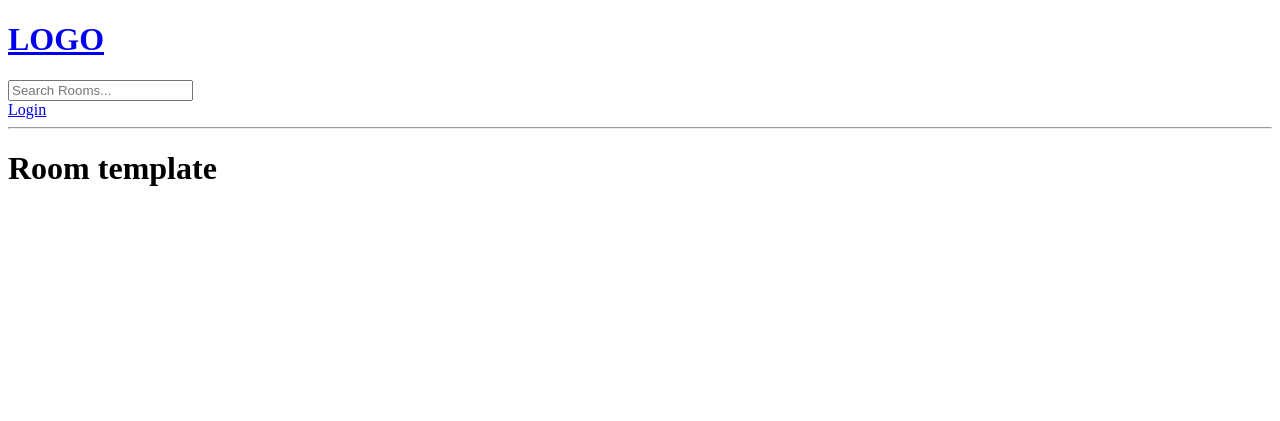
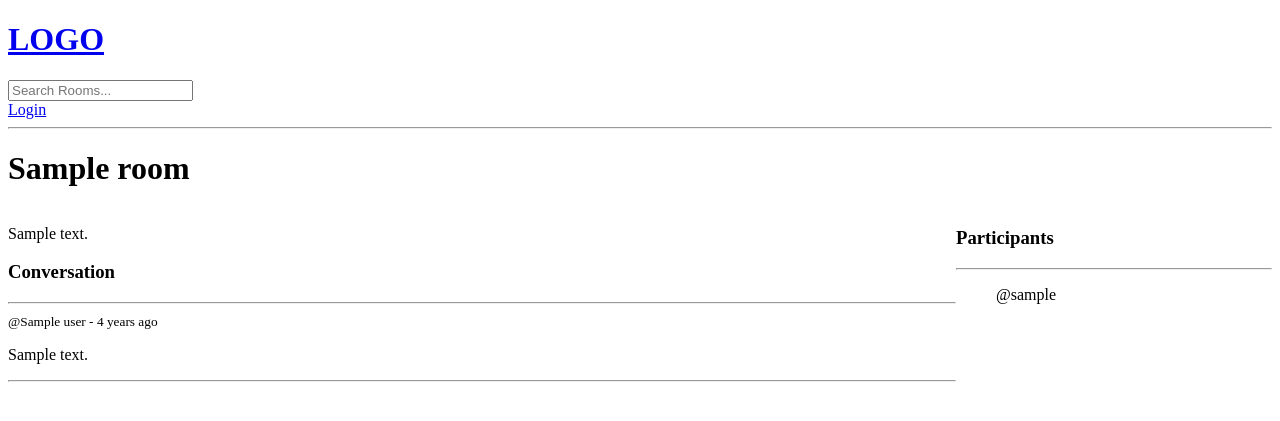
Before and after one commit to lalainafr/Django-laxDiscord, a Django app: template templates/room.html in a window 1280 px wide. Shown: the top 421 px of the page. Run offline with Django 5.2, Linux system fonts and the light colour scheme; the template is opened without the code that fills it: most values are stand-ins (such as "Sample title", 1, 10 or a date in 2020).

Commit message:
participants list

```diff
--- a/templates/room.html
+++ b/templates/room.html
@@ -3,6 +3,58 @@
 
 {% block content%}
 
-<h1>Room template</h1>
+<style>
+    .room-container{
+        display: grid;
+        grid-template-columns: 3fr 1fr;
+    }
 
-{% endblock %}
+</style>
+<h1>{{room.name}}</h1>
+
+<div class="room-container">
+
+    <div>
+        <p> {{room.description}}</p>
+
+        <!-- Liste des commentaaires -->
+        <div class="comment-wrapper">
+            <h3>Conversation</h3>
+            <hr>
+            {% for message in room_messages %}
+            <div>
+                <small>@{{message.user}} -  {{message.created|timesince}} ago </small>
+                <p>{{message.body}}</p>
+            </div>
+            <hr>
+            {% endfor%}
+        </div>
+
+        <!-- Formulaire pour que l'utilisateur puisse poster un commentaire -->
+
+        {% if request.user.is_authenticated %}
+        <!-- seul un user connecté pourra poster un message -->
+
+        <div class="comment-form">
+            <form method="POST" action="">
+                {% csrf_token %}
+                <input type="text" name="body" placeholder="Entrez votre message">
+            </form>
+        </div>
+        {% endif %}
+
+    </div>
+    <!-- Participant column -->
+    <div>
+        <h3>Participants</h3>
+        <hr>
+        {% for participant in participants%}
+        <ul>
+            <p>@{{participant.username}}</p>
+
+        </ul>
+        {% endfor %}
+    </div>
+</div>
+
+    {% endblock %}
```
Also changed, not shown: base/models.py (+7 -3 lines), base/views.py (+28 -2 lines), base/migrations/0003_alter_room_options_room_participants_and_more.py (added), db.sqlite3.
